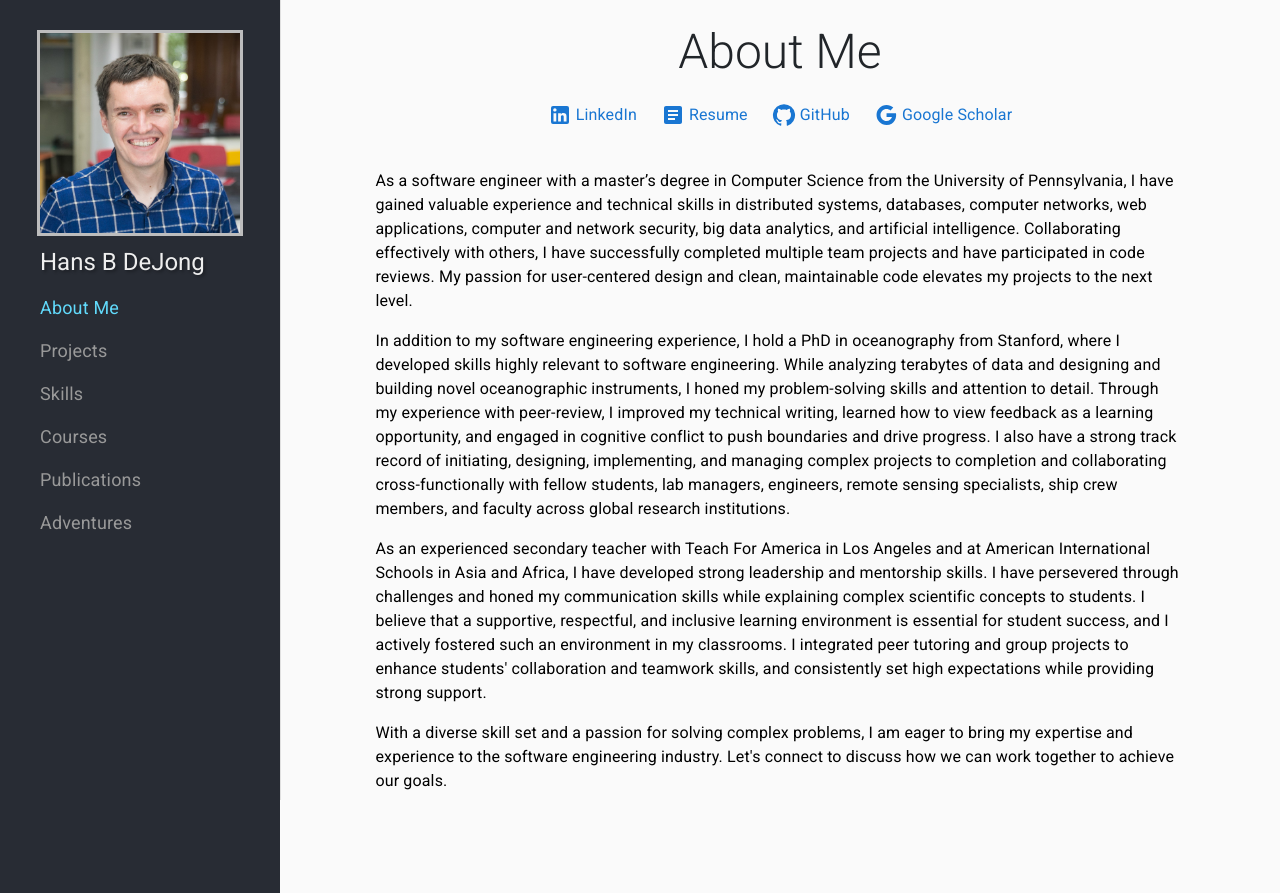
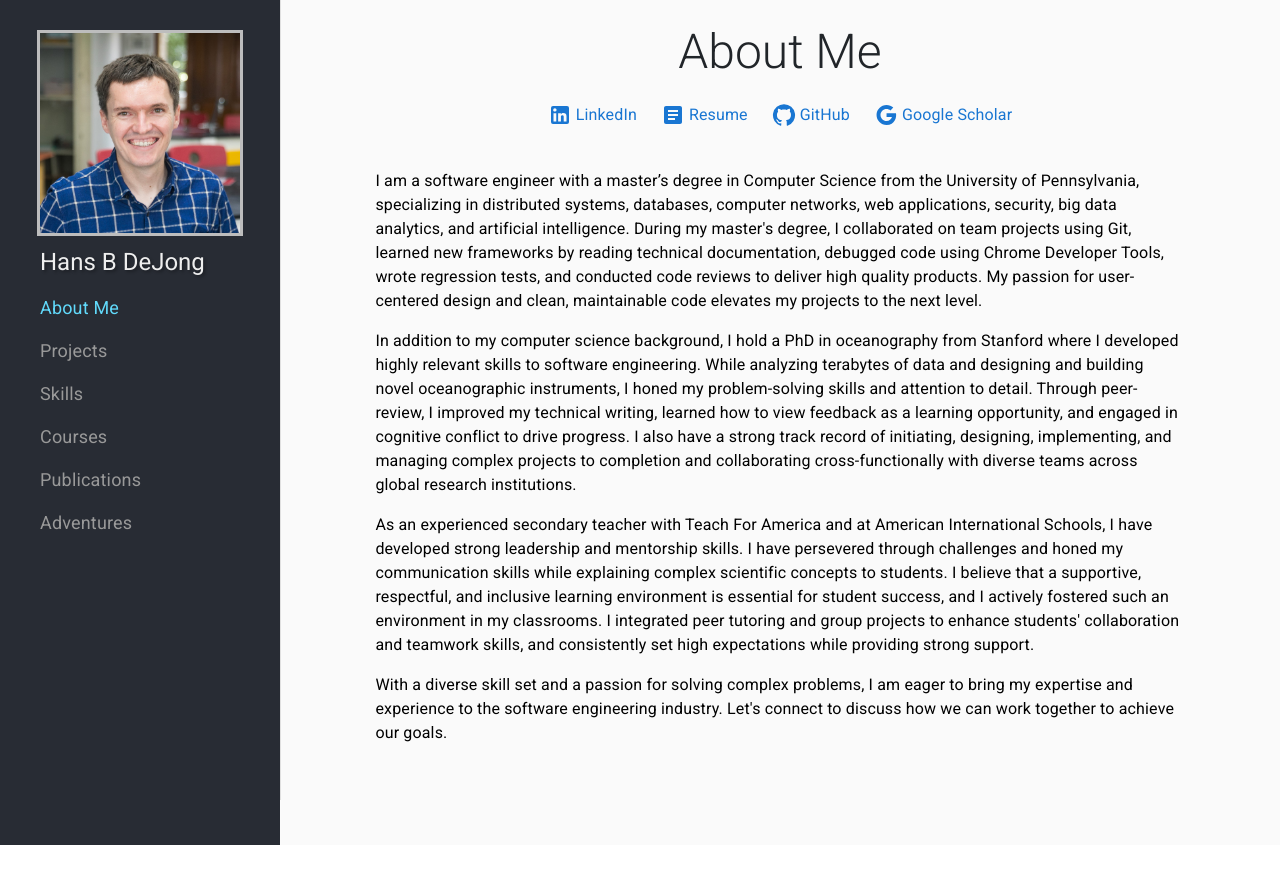
Before and after one commit to hansbdejong/portfolio, a React (Create React App) app: page / in a window 1280 px wide. After the commit the page ends 845 px from the top, so only its background shows below. Built offline with nearby package versions, Linux system fonts and the light colour scheme; the HTML template or start-up script is replaced by a standard one.

Commit message:
modified about me

```diff
--- a/src/pages/MyStory.jsx
+++ b/src/pages/MyStory.jsx
@@ -20,10 +20,10 @@ import resume from '../Hans_DeJong_Resume.pdf';
 let data = {
     paragraphs:
         [
-            "As a software engineer with a master’s degree in Computer Science from the University of Pennsylvania, I have gained valuable experience and technical skills in distributed systems, databases, computer networks, web applications, computer and network security, big data analytics, and artificial intelligence. Collaborating effectively with others, I have successfully completed multiple team projects and have participated in code reviews. My passion for user-centered design and clean, maintainable code elevates my projects to the next level.",
-	    "In addition to my software engineering experience, I hold a PhD in oceanography from Stanford, where I developed skills highly relevant to software engineering. While analyzing terabytes of data and designing and building novel oceanographic instruments, I honed my problem-solving skills and attention to detail. Through my experience with peer-review, I improved my technical writing, learned how to view feedback as a learning opportunity, and engaged in cognitive conflict to push boundaries and drive progress. I also have a strong track record of initiating, designing, implementing, and managing complex projects to completion and collaborating cross-functionally with fellow students, lab managers, engineers, remote sensing specialists, ship crew members, and faculty across global research institutions.",
-            "As an experienced secondary teacher with Teach For America in Los Angeles and at American International Schools in Asia and Africa, I have developed strong leadership and mentorship skills. I have persevered through challenges and honed my communication skills while explaining complex scientific concepts to students. I believe that a supportive, respectful, and inclusive learning environment is essential for student success, and I actively fostered such an environment in my classrooms. I integrated peer tutoring and group projects to enhance students' collaboration and teamwork skills, and consistently set high expectations while providing strong support.",
-            "With a diverse skill set and a passion for solving complex problems, I am eager to bring my expertise and experience to the software engineering industry. Let's connect to discuss how we can work together to achieve our goals."
+	  "I am a software engineer with a master’s degree in Computer Science from the University of Pennsylvania, specializing in distributed systems, databases, computer networks, web applications, security, big data analytics, and artificial intelligence. During my master's degree, I collaborated on team projects using Git, learned new frameworks by reading technical documentation, debugged code using Chrome Developer Tools, wrote regression tests, and conducted code reviews to deliver high quality products. My passion for user-centered design and clean, maintainable code elevates my projects to the next level.",
+          "In addition to my computer science background, I hold a PhD in oceanography from Stanford where I developed highly relevant skills to software engineering. While analyzing terabytes of data and designing and building novel oceanographic instruments, I honed my problem-solving skills and attention to detail. Through peer-review, I improved my technical writing, learned how to view feedback as a learning opportunity, and engaged in cognitive conflict to drive progress. I also have a strong track record of initiating, designing, implementing, and managing complex projects to completion and collaborating cross-functionally with diverse teams across global research institutions.",
+          "As an experienced secondary teacher with Teach For America and at American International Schools, I have developed strong leadership and mentorship skills. I have persevered through challenges and honed my communication skills while explaining complex scientific concepts to students. I believe that a supportive, respectful, and inclusive learning environment is essential for student success, and I actively fostered such an environment in my classrooms. I integrated peer tutoring and group projects to enhance students' collaboration and teamwork skills, and consistently set high expectations while providing strong support.",
+          "With a diverse skill set and a passion for solving complex problems, I am eager to bring my expertise and experience to the software engineering industry. Let's connect to discuss how we can work together to achieve our goals."
         ],
     skills:
         [
```
